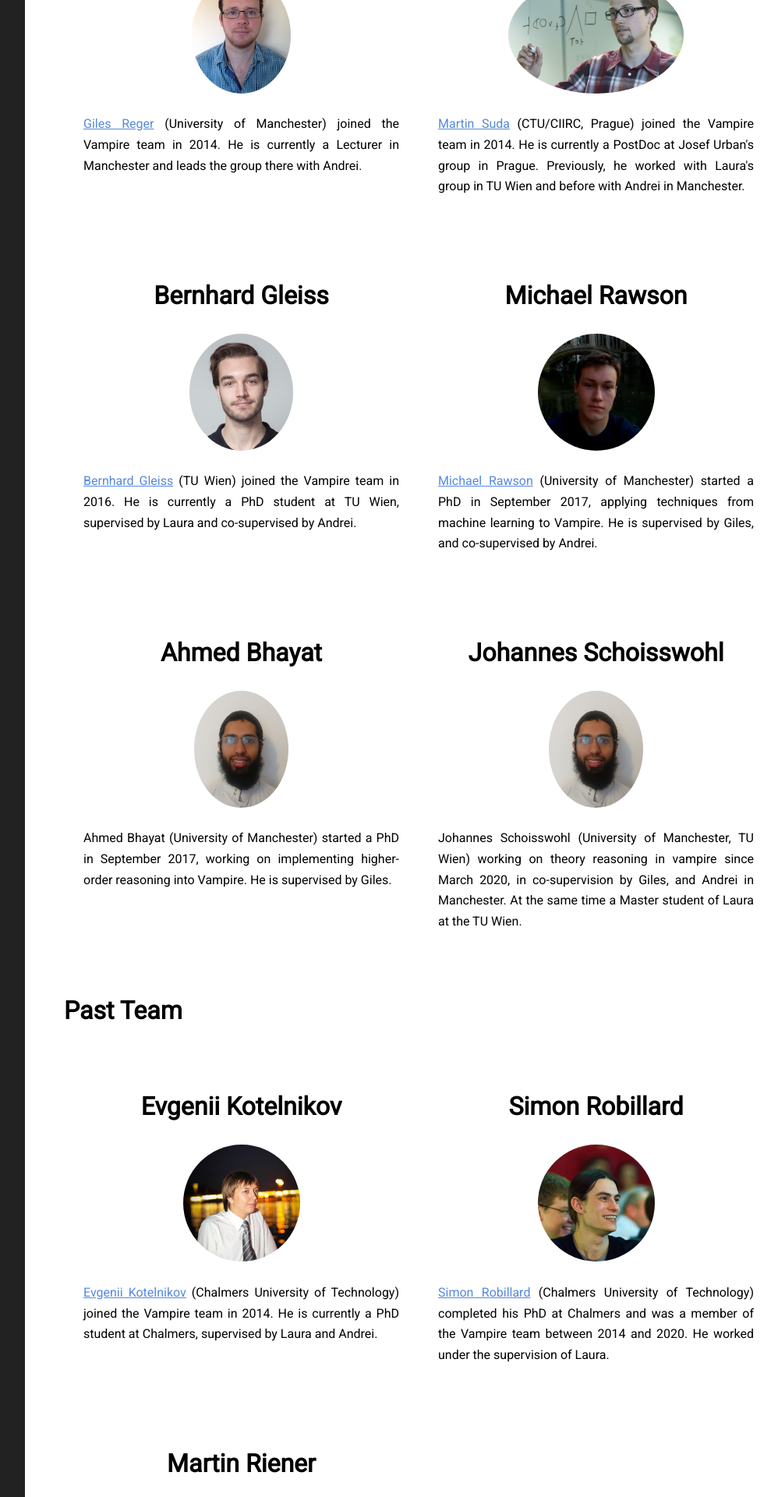
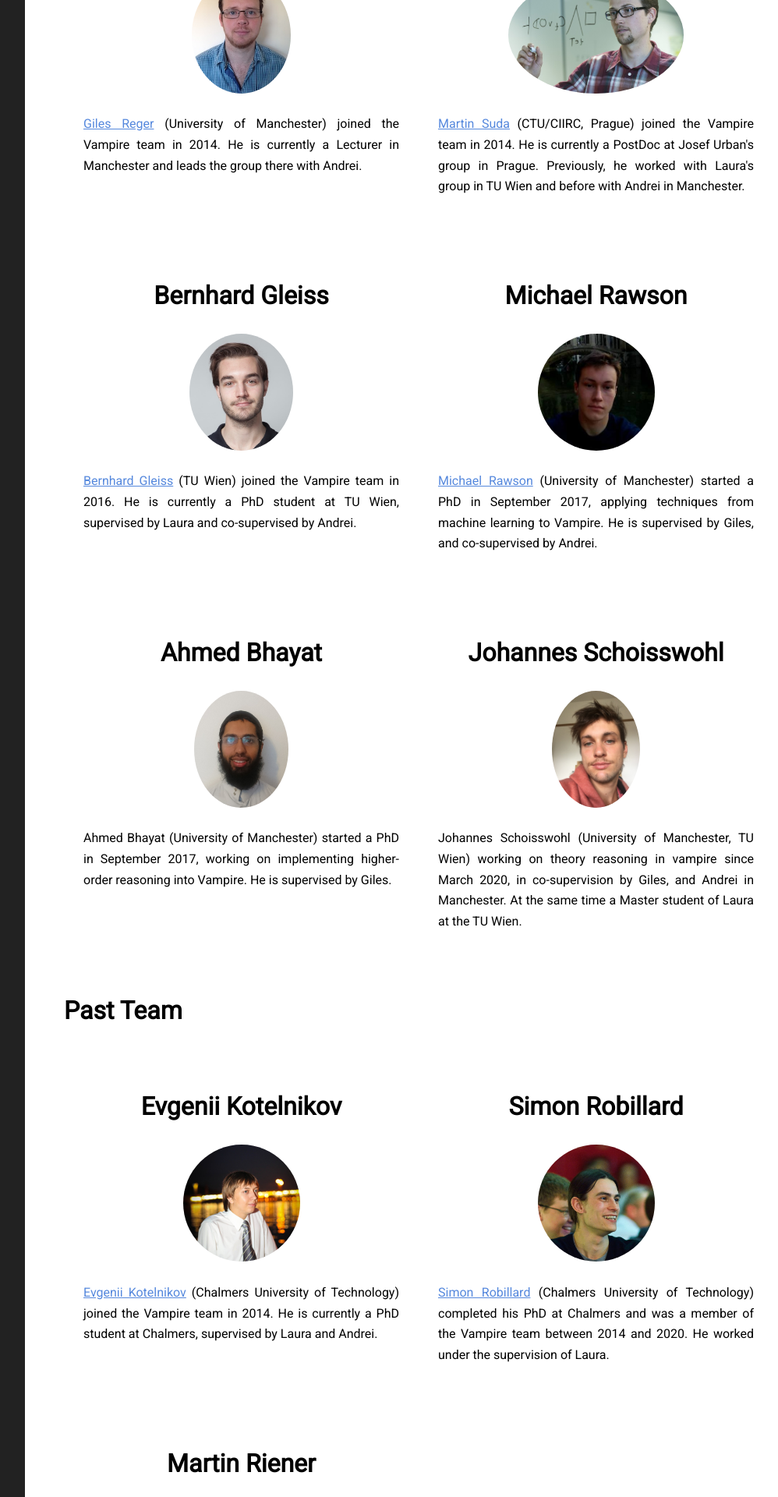
Before and after one commit to vprover/vprover.github.io, a Jekyll site: the page built from team.html, in a window 1280 px wide. Shown: the part 1013-2933 px from the top of the page at 78% size, without its empty margins (268-1266 px from the left). Built offline with Jekyll 4.4.1, drawn with Linux system fonts in a browser that asks for light colours.

Commit message:
Update team.html

```diff
--- a/team.html
+++ b/team.html
@@ -77,7 +77,7 @@ He is supervised by Giles.
 
 <li class="bio">
 <h2>Johannes Schoisswohl</h2>
-<img alt="Ahmed Bhayat" src="/img/abhayat.jpg">
+<img alt="Johannes Schoisswohl" src="/img/joe.jpg">
 <p>
 {{ joe }} (University of Manchester, TU Wien) working on theory reasoning in vampire since March 2020, in co-supervision by Giles, and Andrei in Manchester. At the same time a Master student of Laura at the TU Wien.
 </p>
```
